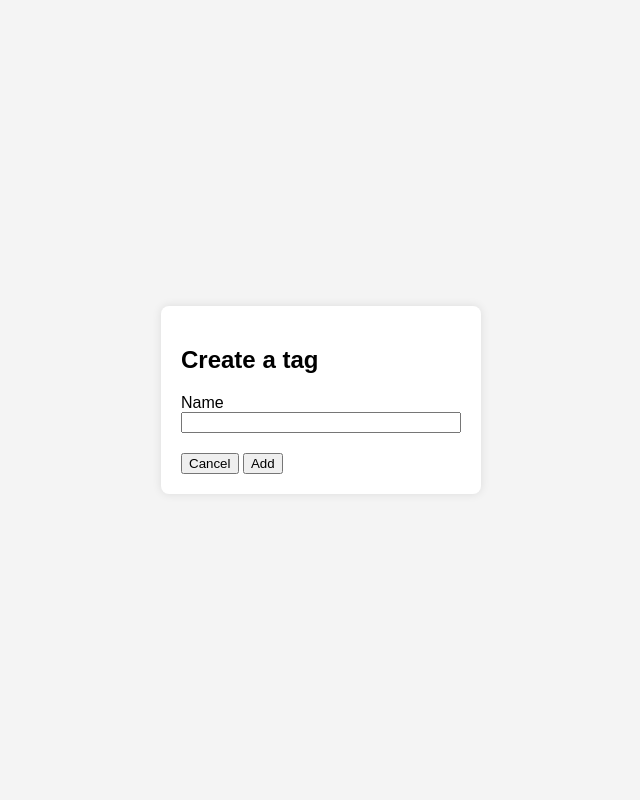
After one commit to takako-russell/flask-blogly-3-parts, a Flask app: page /tags/new in a window 1280 px wide. The commit adds this page. Shown: the whole page, without its empty margins (319-959 px from the left). Run offline with Flask 3, Linux system fonts and the light colour scheme.

Commit message:
added tag features

```diff
--- a/app.py
+++ b/app.py
@@ -1,7 +1,7 @@
 """Blogly application."""
 
 from flask import Flask,render_template,redirect,request,flash
-from models import db,User,connect_db,Post
+from models import db,User,connect_db,Post,Tag
 
 
 app = Flask(__name__)
@@ -117,9 +117,14 @@ def newpost(user_id):
     """Saves the new post in database"""
 
     user = User.query.get_or_404(user_id)
+    selected_tags = request.form.getlist('tag-choice')
+    tag_ids = [ int(id) for id in selected_tags]
+    selected = Tag.query.filter(Tag.id.in_(tag_ids)).all()
 
     newpost =  Post(title = request.form["new_title"],
-    content = request.form["new_content"],user_id=user_id)
+                    content = request.form["new_content"],
+                    user_id=user_id,
+                    tags=selected)
 
     db.session.add(newpost)
     db.session.commit()
@@ -131,10 +136,10 @@ def newpost(user_id):
 @app.route("/users/<int:user_id>/posts/new")
 def show_new_postform(user_id):
     """Shows a form to create a new post"""
-
+    tags = Tag.query.all()
     user = User.query.get_or_404(user_id)
 
-    return render_template("new_postform.html",user=user)
+    return render_template("new_postform.html",user=user,tags=tags)
 
 
 
@@ -143,7 +148,6 @@ def show_post(user_id, post_id):
     """Displays a post for a perticular post id """
     try:
         post = Post.query.get_or_404(post_id)
-
 
         return render_template("post.html",post=post)
     except Exception as e:
@@ -166,21 +170,94 @@ def delete_post(user_id,post_id):
 @app.route("/users/<int:user_id>/posts/<int:post_id>/edit")
 def edit_post(user_id,post_id):
     """Shows a form to edit a specific post"""
-
+    tags = Tag.query.all()
     post = Post.query.get_or_404(post_id)
 
-    return render_template("post-edit.html",post=post)
+    return render_template("post-edit.html",post=post,tags=tags)
 
 
 @app.route("/users/<int:user_id>/posts/<int:post_id>/edit", methods=["POST"])
 def update_editpost(user_id,post_id):
     """Saves the editted post in database"""
 
+    selected_choices = request.form.getlist('tag-choice')
+    selected_list = [ int(id) for id in selected_choices]
+    selected = Tag.query.filter(Tag.id.in_(selected_list)).all()
+
     post = Post.query.get_or_404(post_id)
     post.title = request.form["edit-title"]
     post.content = request.form["edit-content"]
+    post.tags = selected
 
     db.session.add(post)
     db.session.commit()
 
     return redirect (f"/users/{user_id}/posts/{post_id}")
+
+
+
+@app.route("/tags/create",methods=('GET','POST'))
+def create_tag():
+
+
+    if request.method == 'GET':
+        return render_template("create-tag.html")
+    else:
+        newtag = Tag(name = request.form['newtag'])
+        db.session.add(newtag)
+        db.session.commit()
+
+        return redirect("/tags")
+
+
+
+@app.route("/tags")
+def tag_list():
+
+    tags = Tag.query.all()
+
+    return render_template("list-tags.html",tags=tags)
+
+
+
+@app.route("/tags/new")
+def add_newtag():
+
+    return render_template("create-tag.html")
+
+
+
+@app.route("/tags/<int:tag_id>")
+def tag_details(tag_id):
+
+    tag = Tag.query.get_or_404(tag_id)
+
+    return render_template("tag_details.html",tag = tag)
+
+
+@app.route("/tags/<int:tag_id>/edit",methods=("POST","GET"))
+def edit_tag(tag_id):
+    tag = Tag.query.get_or_404(tag_id)
+
+    if request.method == 'GET':
+        return render_template("tag-edit.html",tag=tag)
+    else:
+        tag = Tag.query.get_or_404(tag_id)
+        tag.name = request.form["edittag"]
+
+        db.session.add(tag)
+        db.session.commit()
+
+        return redirect("/tags")
+
+@app.route("/tags/<int:tag_id>/delete",methods=("POST","GET"))
+def delete_tag(tag_id):
+    if request.method == "GET":
+        tag = Tag.query.get_or_404(tag_id)
+        return render_template ("delete_tag.html",tag=tag)
+    else:
+        tag = Tag.query.get_or_404(tag_id)
+        db.session.delete(tag)
+        db.session.commit()
+
+        return redirect("/tags")
--- a/static/style.css
+++ b/static/style.css
@@ -17,7 +17,7 @@ body {
 }
 
 .user-display {
-  background-color: rgb(162, 164, 164);
+  background-color: white;
   padding: 80px;
   border-radius: 5px;
 }
@@ -28,10 +28,16 @@ body {
 }
 
 .form-wrapper {
+  width: 280px;
   background-color: white;
   padding: 20px;
   border-radius: 8px;
   box-shadow: 0 0 10px rgba(0, 0, 0, 0.1);
+}
+
+.tag-detail-single h3 {
+  display: flex;
+  justify-content: center;
 }
 
 .post-wrapper {
@@ -41,10 +47,14 @@ body {
   background-color: white;
 }
 
+.create-tag-btn {
+  margin-top: 30px;
+}
+
 form {
   display: flex;
   flex-direction: column;
-  max-width: 300px;
+  max-width: 500px;
   margin: auto;
 }
 
@@ -73,8 +83,11 @@ li {
   margin: 6px;
 }
 
+.second-btn {
+  margin-top: 15px;
+}
+
 .edit-cancel-btn {
-  width: 205px;
   color: rgb(73, 97, 159);
   border: none;
   margin-top: 10px;
@@ -94,3 +107,12 @@ li {
 .post-update-btn {
   margin: 5px;
 }
+input[type="radio"] + label {
+  font-size: 14px;
+}
+input[type="radio"] {
+  transform: scale(0.8);
+}
+.radio-choice {
+  height: 20px;
+}
--- /dev/null
+++ b/templates/create-tag.html
@@ -0,0 +1,20 @@
+<!DOCTYPE html>
+<html lang="en">
+  <head>
+    <title>Create a tag</title>
+    <link rel="stylesheet" href="/static/style.css" />
+  </head>
+  <body>
+    <div class="form-wrapper">
+      <form>
+        <h2>Create a tag</h2>
+        <label for="newtag">Name</label>
+        <input type="text" name="newtag" />
+        <div class="create-btn">
+          <button formaction="/tags">Cancel</button>
+          <button formaction="/tags/create" formmethod="POST">Add</button>
+        </div>
+      </form>
+    </div>
+  </body>
+</html>
--- a/templates/users.html
+++ b/templates/users.html
@@ -25,7 +25,7 @@
           Add user
         </button>
       </form>
-      <form>
+      <form class="second-btn">
         <button class="form-btn" formaction="/">Home</button>
       </form>
     </div>
```
Also changed, not shown: models.py (+15 -1 lines), templates/delete_tag.html (added, +16 -0 lines), templates/homepage.html (+14 -0 lines), templates/list-tags.html (added, +20 -0 lines), templates/new_postform.html (+10 -0 lines), templates/post-edit.html (+19 -0 lines), templates/post.html (+9 -0 lines), templates/tag-edit.html (added, +15 -0 lines), templates/tag_details.html (added, +24 -0 lines).
